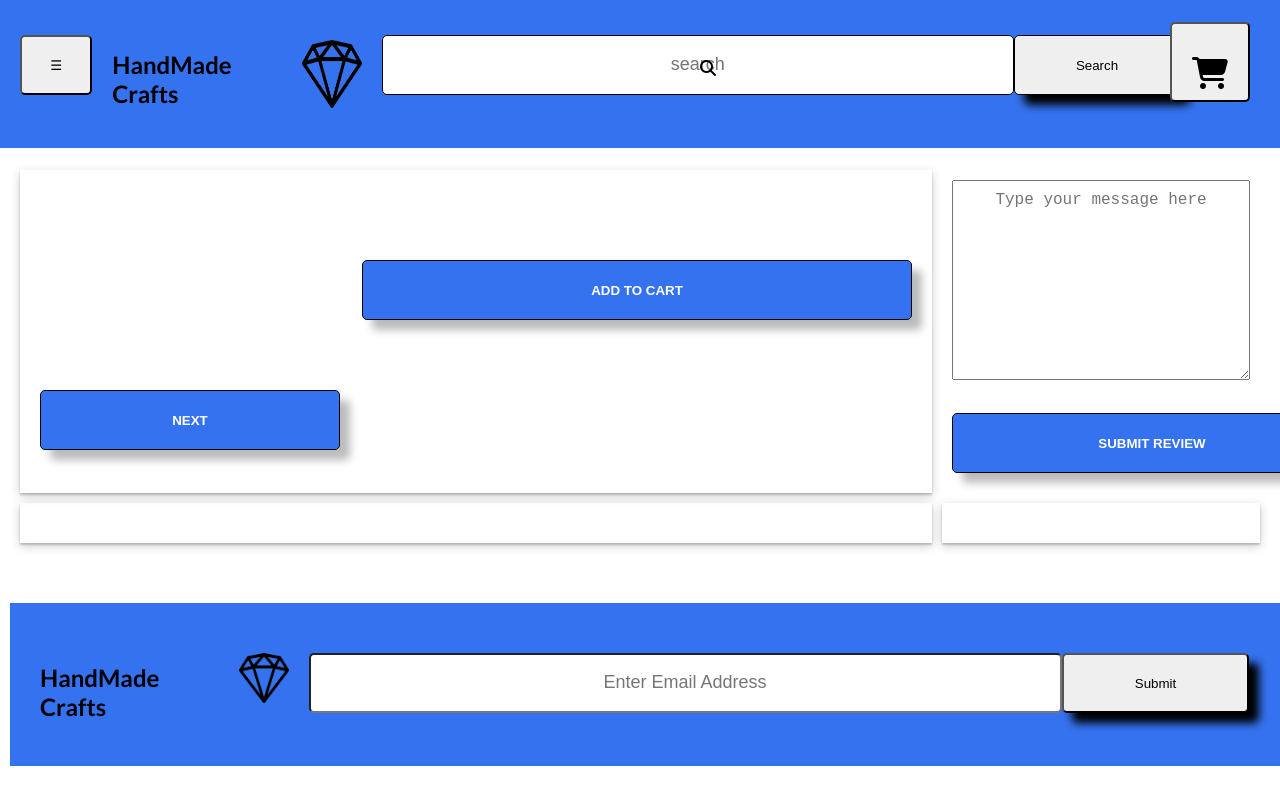
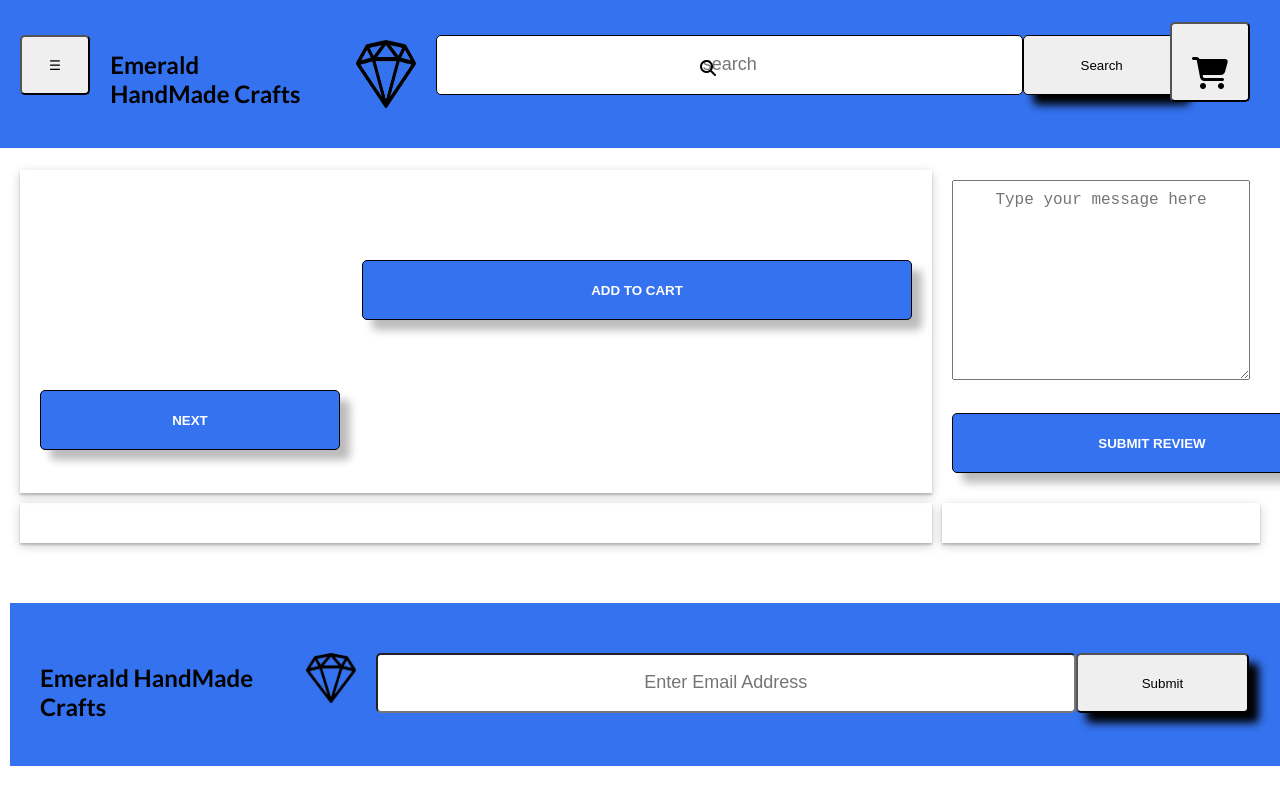
Before and after one commit to EmediongEdet/Skep-pre-internship-project, a plain HTML site: page index.html in a window 1280 px wide. Shown: the top 800 px of the page. Drawn offline with Linux system fonts and the light colour scheme; files that its build step writes are made by us from their sources; no server answers.

Commit message:
Added SEO

```diff
--- a/index.html
+++ b/index.html
@@ -2,8 +2,11 @@
 <html lang="en">
 <head>
     <meta charset="UTF-8">
-    <meta name="viewport" content="width=device-width, initial-scale=1.0">
-    <title>HandMade Crafts</title>
+    <meta name="og:" property="og:title" content="Emerald Handmade Crafts">
+    <!-- <meta name="viewport" content="width=device-width, initial-scale=1.0"> -->
+    <meta name="viewport" content="width=device-width, initial-scale=1">
+    <meta name="description" content="Explore handcrafted items and products at Emerald Crafts. Buy remarkable, high-quality items and products influenced by DataWing.">
+    <title>Emerald Handmade Crafts</title>
     <link rel="stylesheet" href="css/base.css">
     <link rel="stylesheet" href="css/large.css">
     <link rel="stylesheet" href="css/medium.css">
@@ -15,7 +18,7 @@
         <div class="navigation">
             <nav id="navBar">
                 <button id="hamburgerButton">&#9776;</button>
-                <a href="index.html"><h1>HandMade Crafts</h1></a>
+                <a href="index.html"><h1>Emerald HandMade Crafts</h1></a>
                 <img src="images/Logo.png" alt="Logo Image">
                 <input type="text" placeholder="search" id="searchInput">
                 <i class="fa fa-solid fa-magnifying-glass" id="magnifyingGlass"></i>
@@ -58,7 +61,7 @@
     <footer>
         <div class="footer">
             <div class="handles">
-                <h1>HandMade Crafts</h1>
+                <h1>Emerald HandMade Crafts</h1>
                 <img src="images/Logo.png" alt="Logo Image" id="footerImage">
                 <input type="text" placeholder="Enter Email Address" required="required">
                 <button onclick="alert(`Success`)" type="submit" id="footerSubmitButton" value="Submit">Submit</button>
```
